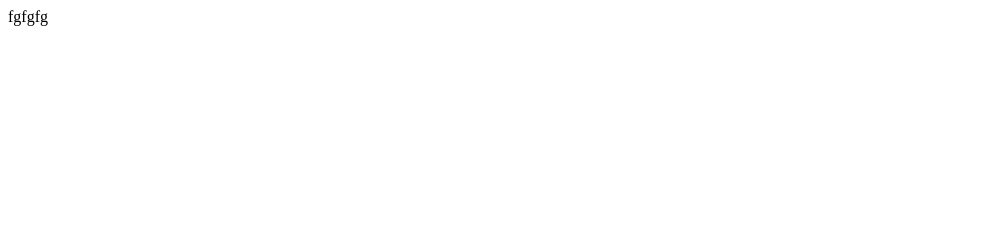
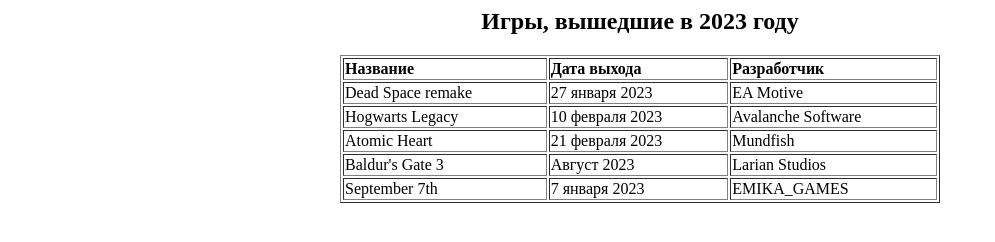
Before and after one commit to menkyn/guano, a plain HTML site: page index.html in a window 1280 px wide. Shown: the whole page, without its empty margins (0-995 px from the left). Drawn offline with Linux system fonts and the light colour scheme.

Commit message:
таблица

```diff
--- a/index.html
+++ b/index.html
@@ -7,6 +7,41 @@
     <title>Document</title>
 </head>
 <body>
-    <p>fgfgfg</p>
+    <center><h2>Игры, вышедшие в 2023 году</h2>
+<table border="1" width="600">
+<tr>
+    <td><b>Название</b></td>
+    <td><b>Дата выхода</b></td>
+    <td><b>Разработчик</b></td>
+
+</tr>
+<tr>
+    <td>Dead Space remake</td>
+    <td>27 января 2023</td>
+    <td>EA Motive</td>
+</tr>
+<tr>
+    <td>Hogwarts Legacy</td>
+    <td>10 февраля 2023</td>
+    <td>Avalanche Software</td>
+</tr>
+<tr>
+    <td>Atomic Heart</td>
+    <td>21 февраля 2023</td>
+    <td>Mundfish</td>
+
+</tr>
+<tr>
+    <td>Baldur's Gate 3</td>
+    <td>Август 2023</td>
+    <td>Larian Studios</td>
+</tr>
+<tr>
+    <td>September 7th</td>
+    <td>7 января 2023</td>
+    <td>EMIKA_GAMES</td>
+</tr>
+</table>
+</center>
 </body>
 </html>
```
